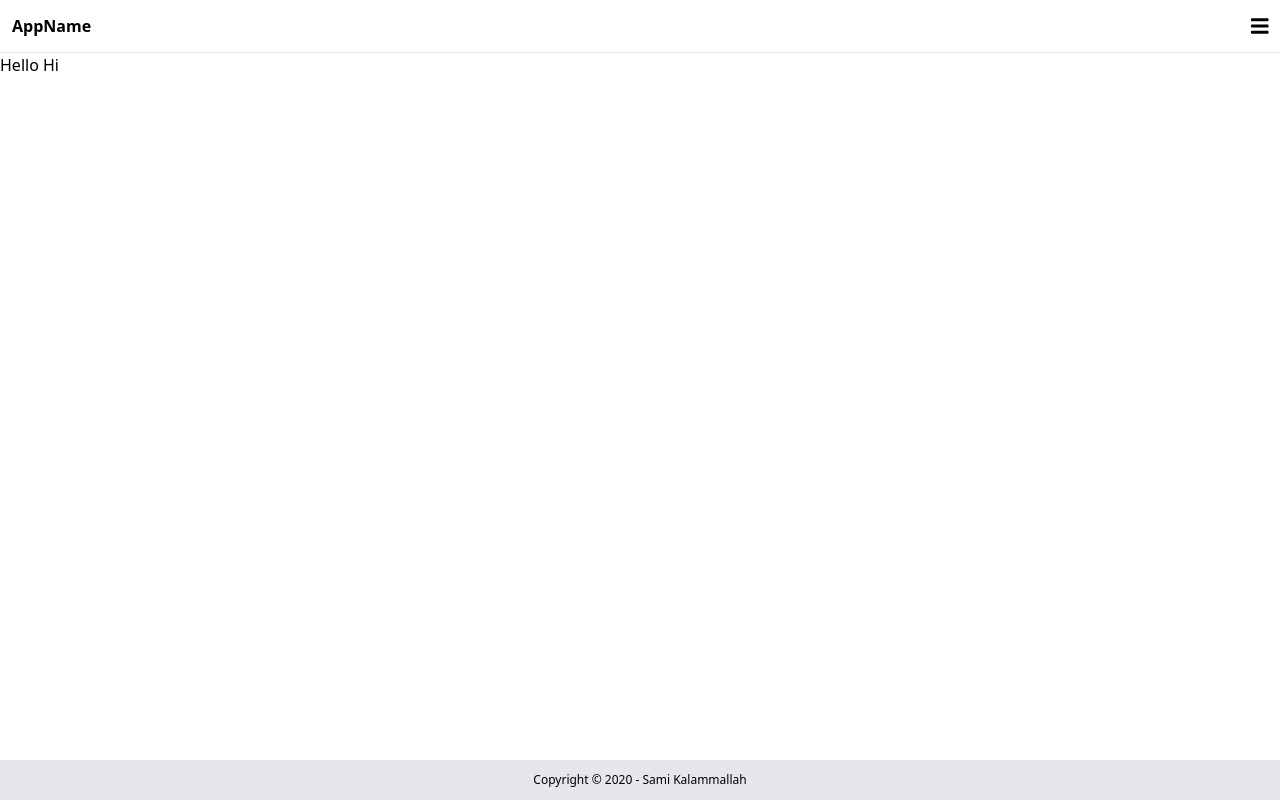
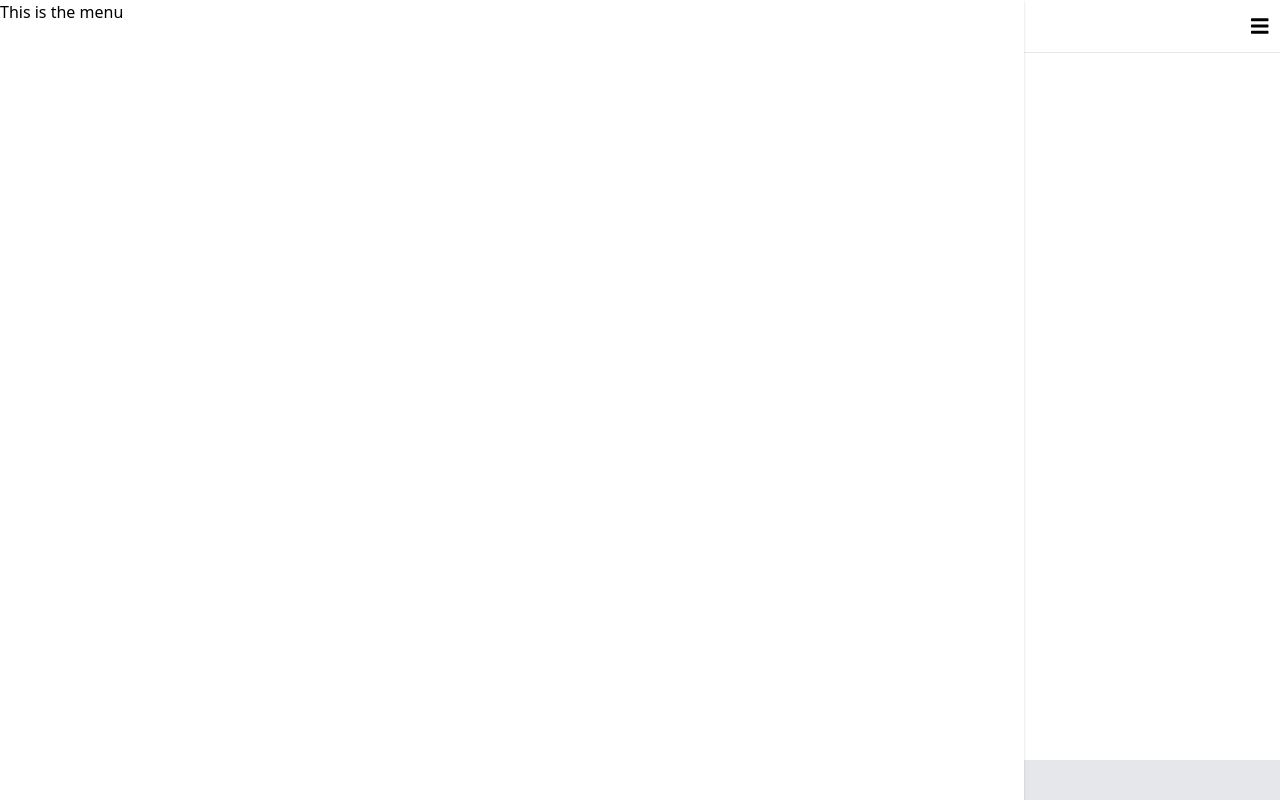
Before and after one commit to SamX23/basic-react-web, a React (Create React App) app: page / in a window 1280 px wide. Built offline with nearby package versions, Linux system fonts and the light colour scheme.

Commit message:
add react-spring

```diff
--- a/package.json
+++ b/package.json
@@ -15,6 +15,7 @@
     "react": "^17.0.1",
     "react-dom": "^17.0.1",
     "react-scripts": "4.0.1",
+    "react-spring": "^8.0.27",
     "tailwindcss": "yarn:@tailwindcss/postcss7-compat",
     "web-vitals": "^0.2.4"
   },
--- a/src/Components/Navigation.js
+++ b/src/Components/Navigation.js
@@ -1,32 +1,33 @@
 import { useState } from "react";
+import { useTransition, animated } from "react-spring";
+
 import { FontAwesomeIcon } from "@fortawesome/react-fontawesome";
 import { faBars } from "@fortawesome/free-solid-svg-icons";
 
 export default function Navigation() {
   const [showMenu, setShowMenu] = useState(false);
-  let menu;
-  let menuMask;
-  if (showMenu) {
-    menu = (
-      <div className="fixed bg-white top-0 left-0 w-4/5 h-full z-50 shadow">
-        The menu
-      </div>
-    );
-    menuMask = (
-      <div
-        className="bg-black-t-50 fixed top-0 left-0 w-full h-full z-50"
-        onClick={() => setShowMenu(false)}
-      ></div>
-    );
-  }
+  const transitions = useTransition(showMenu, null, {
+    from: { position: "absolute", opacity: 0 },
+    enter: { opacity: 1 },
+    leave: { opacity: 0 },
+  });
+
+  // mask className="bg-black-t-50 fixed top-0 left-0 w-full h-full z-50"
 
   return (
     <nav>
       <span className="text-xl">
         <FontAwesomeIcon icon={faBars} onClick={() => setShowMenu(!showMenu)} />
       </span>
-      {menuMask}
-      {menu}
+      {transitions.map(({ item, props, key }) => (
+        <animated.div
+          key={key}
+          style={props}
+          className="fixed bg-white top-0 left-0 w-4/5 h-full z-50 shadow"
+        >
+          This is the menu
+        </animated.div>
+      ))}
     </nav>
   );
 }
```
Also changed, not shown: 2 other files (tests, documents, lock files or other folders).
